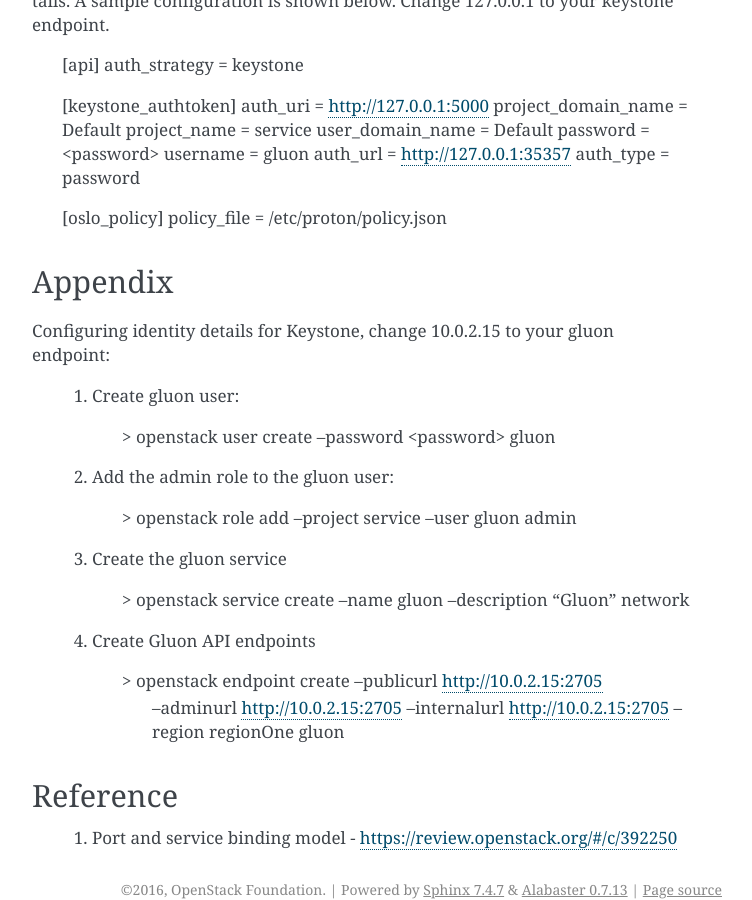
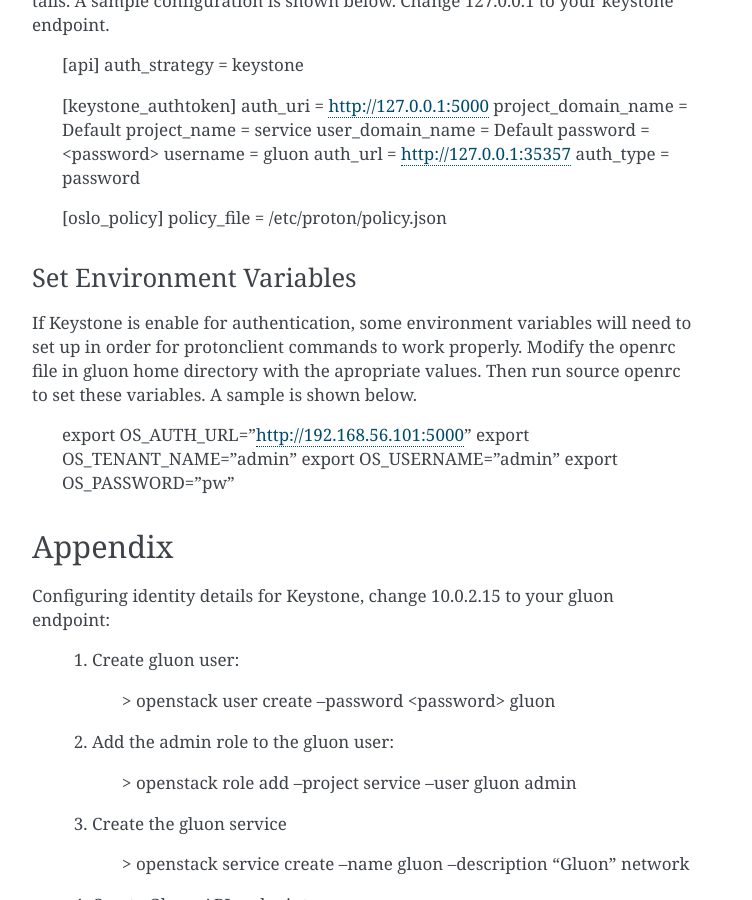
Before and after one commit to openstack-archive/gluon, a Sphinx documentation site: the page built from doc/source/devref/gluon-auth.rst, in a window 1280 px wide and 900 px high, scrolled down 4155 px. Shown: the whole window, without its empty margins (388-1140 px from the left). Built offline with Sphinx 7.4.7, drawn with Linux system fonts in a browser that asks for light colours; pages that are not in the unit, such as notebooks, are missing from menus; some of the changed text lies outside the part shown.

Commit message:
Set environment variables for protonclient
protonclient requires user credentials to be set up as environment
variable when keystone is enable for authentication. Add an openrc
file to help setting up this variables.

Change-Id: Idea1112a61b030d869371642575147cf6aa46d18

```diff
--- a/doc/source/devref/gluon-auth.rst
+++ b/doc/source/devref/gluon-auth.rst
@@ -205,6 +205,18 @@
     [oslo_policy]
     policy_file = /etc/proton/policy.json
 
+Set Environment Variables
+~~~~~~~~~~~~~~~~~~~~~~~~~~~
+If Keystone is enable for authentication, some environment variables will need
+to set up in order for protonclient commands to work properly. Modify the openrc
+file in gluon home directory with the apropriate values. Then run source openrc
+to set these variables. A sample is shown below.
+
+    export OS_AUTH_URL="http://192.168.56.101:5000"
+    export OS_TENANT_NAME="admin"
+    export OS_USERNAME="admin"
+    export OS_PASSWORD="pw"
+
 Appendix
 --------
 Configuring identity details for Keystone, change 10.0.2.15 to your gluon endpoint:
```
Also changed, not shown: 1 other file.
